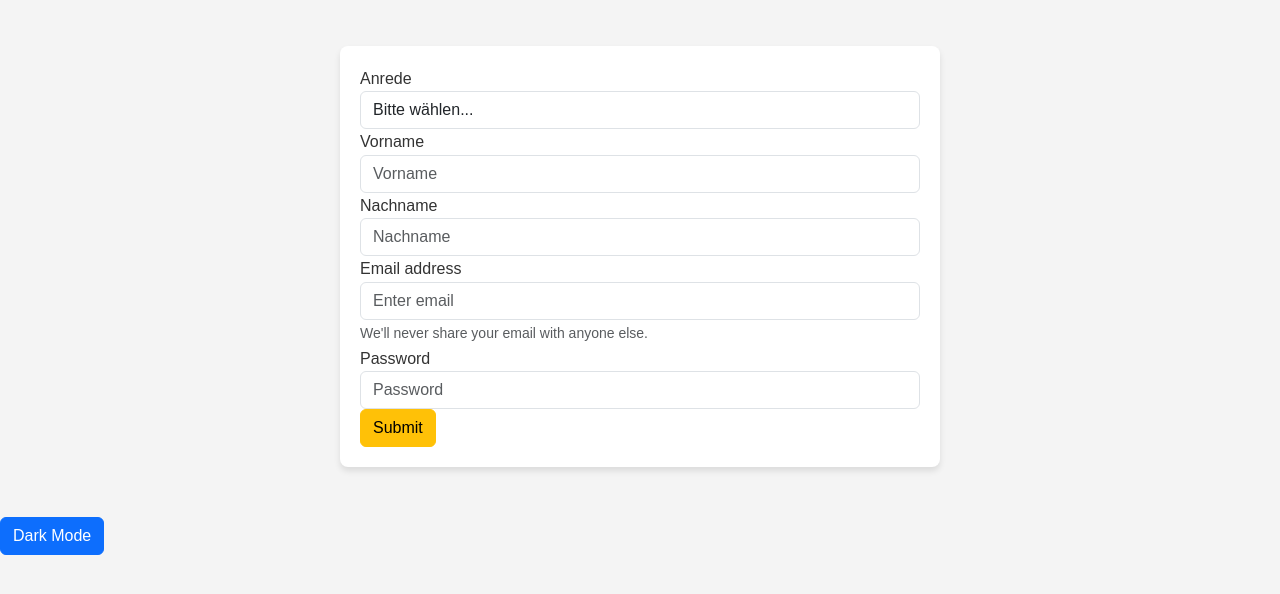
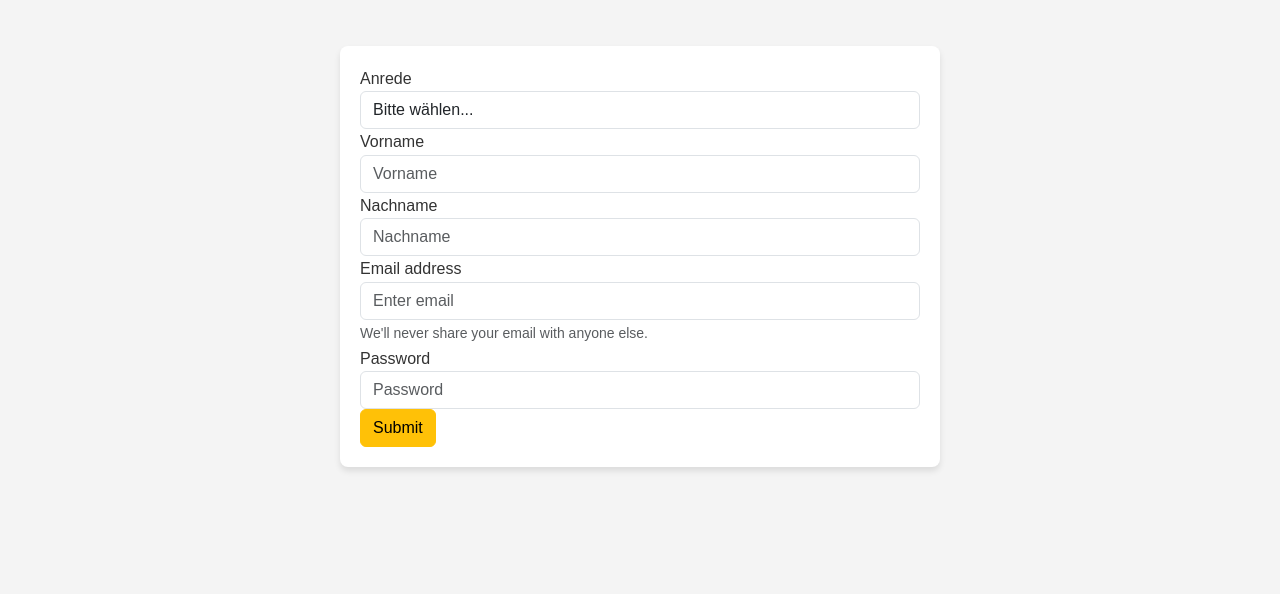
Before and after one commit to TeeMitHonig/BKS-ProjekctGruppe31, a plain HTML site: page login.html in a window 1280 px wide. Shown: the part 204-798 px from the top of the page. Drawn offline with Linux system fonts and the light colour scheme.

Commit message:
removed unecesary button

```diff
--- a/login.html
+++ b/login.html
@@ -84,11 +84,7 @@
             <button type="button" class="btn btn-warning" id="submitButton">Submit</button>
         </form>
     </div>
-    <div>
-        <button id="toggleTheme" class="btn btn-primary">
-            Dark Mode
-        </button>
-    </div>
+
 </body>
 
 </html>
```
